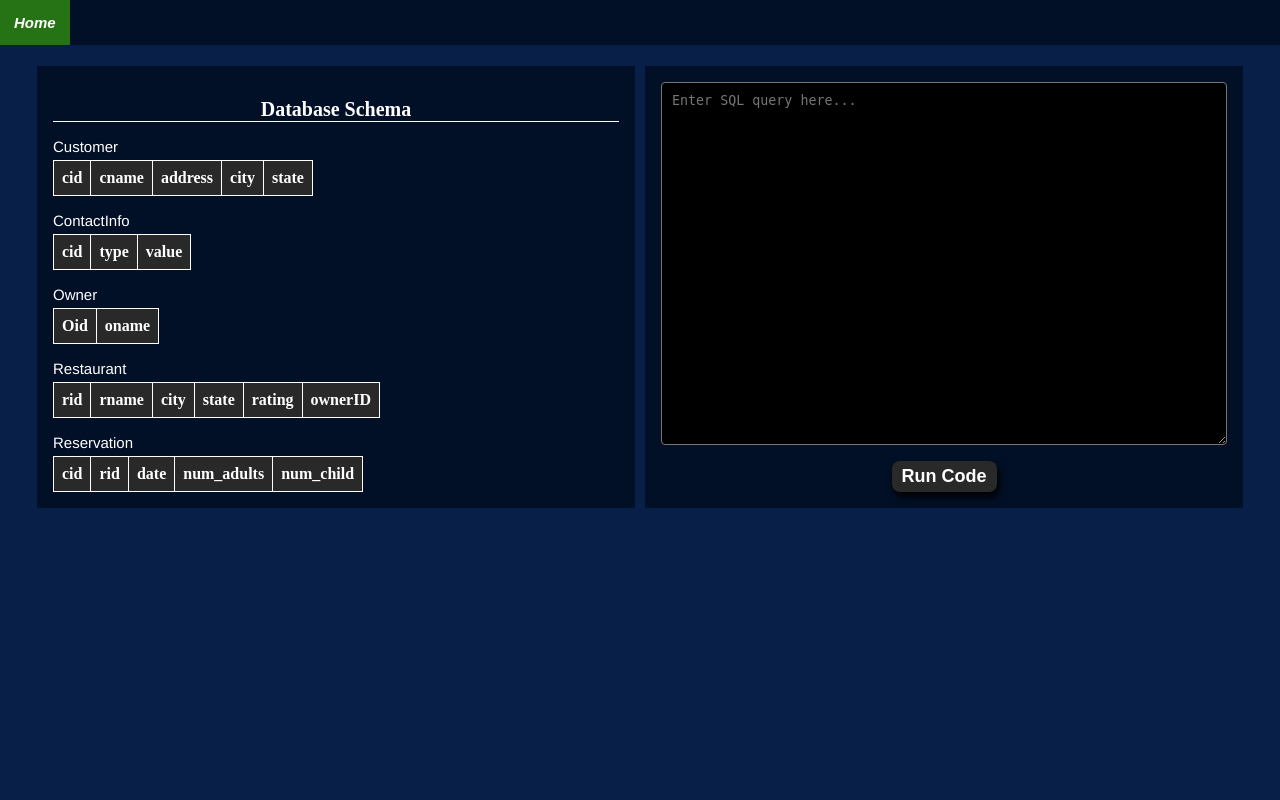
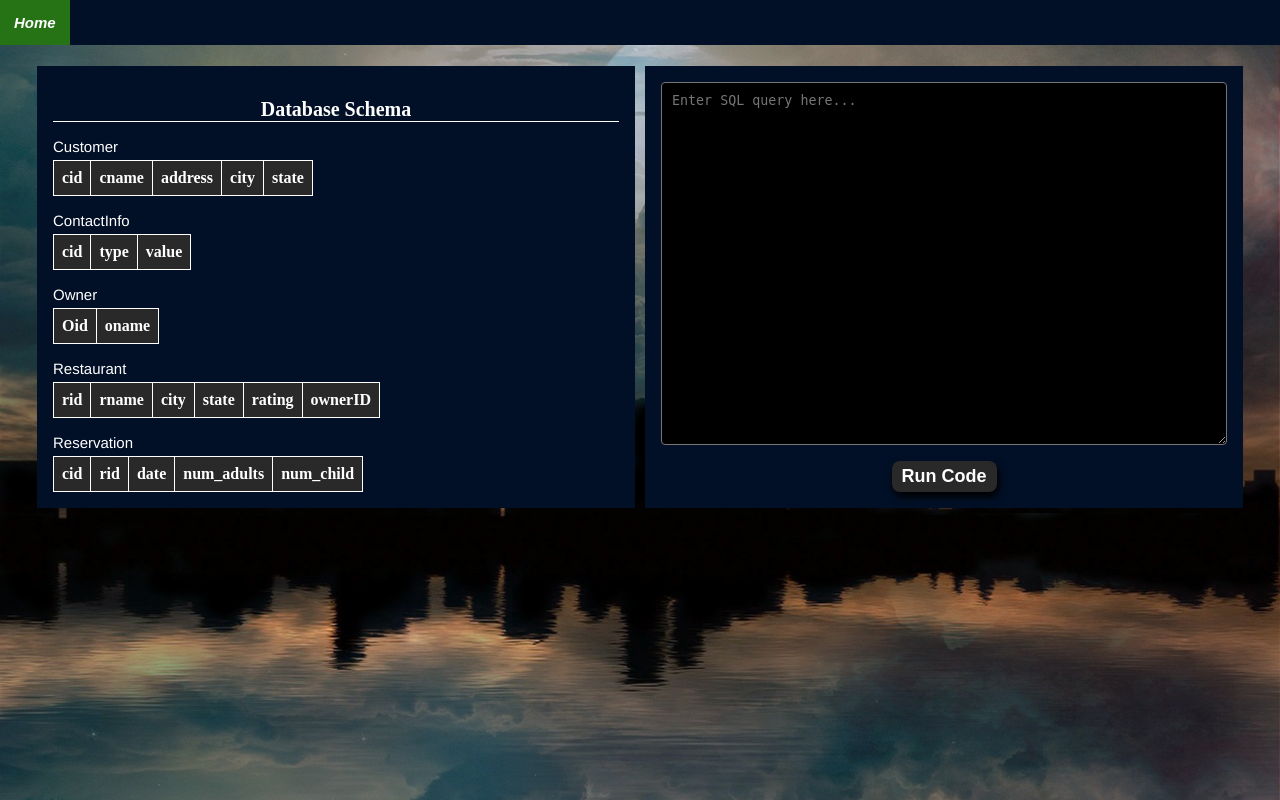
Before and after one commit to AuricFox/Skylar, a Flask app: page / in a window 1280 px wide. Run offline with Flask 3, Linux system fonts and the light colour scheme; lists and menus that the app fills with data are empty; parts of the project's set-up code (start-up, migrations or seed data) failed here and were passed over.

Commit message:
Adding background image

```diff
--- a/app/static/css/base.css
+++ b/app/static/css/base.css
@@ -25,6 +25,9 @@
 /* ========== Body ========== */
 
 body {
+    background-image: url(../images/future.jpg);
+    background-size: cover;
+    background-position: center;
     background-color: #082048;
     font-family: 'Times New Roman', Times, serif;
     width: 100%;
@@ -151,7 +154,7 @@ form {
 
 textarea {
     padding: 10px;
-    background-color: #000000;
+    background-color: #000;
     border-radius: 4px;
     height: 90%;
     min-height: 100px;
```
Also changed, not shown: app/static/images/future.jpg (added), data/Skylar.db.
